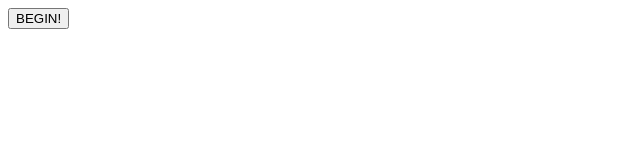
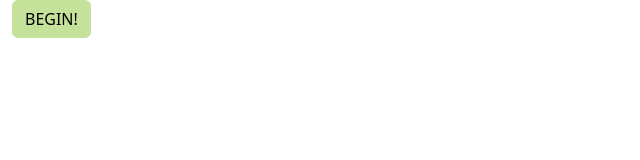
Before and after one commit to YarnSpinnerTool/YarnSpinner-TypeScript, a website built with webpack: page src/index.html in a window 1280 px wide. Shown: the whole page, without its empty margins (0-640 px from the left). Built offline with nearby package versions, Linux system fonts and the light colour scheme.

Commit message:
Embed CSS in output HTML

```diff
--- a/src/index.html
+++ b/src/index.html
@@ -7,7 +7,10 @@
     <script src="yarnspinner.js"></script>
   </head>
   <body>
-      <button id="testbutton">BEGIN!</button>
-      <div id="container"></div>
+      <div class="container-fluid">
+        <button type="button" class="btn btn-primary"  id="testbutton">BEGIN!</button>
+        <div id="container"></div>
+      </div>
+
   </body>
 </html>
--- a/src/index.ts
+++ b/src/index.ts
@@ -1,6 +1,9 @@
 import { data, stringTable } from "./data";
 import { YarnVM, OptionItem } from "./yarnvm";
 import { Program } from "./yarn_spinner";
+
+import "./yarnspinner.scss";
+import 'bootstrap';
 
 window.addEventListener('load', async function () {
     console.log("window loaded!");
--- /dev/null
+++ b/src/yarnspinner.scss
@@ -0,0 +1,63 @@
+// 1. Include functions first (so you can manipulate colors, SVGs, calc, etc)
+@import "node_modules/bootstrap/scss/functions";
+
+
+// 2. Customise variables
+
+$blue: #79A5B7;
+$pink: #F2A9A0;
+$red: #D5683F;
+$orange: #fd7e14;
+$yellow: #F5C45A;
+$darker-green: #7AA479;
+$dark-green: #A8BD9B;
+$main-green: #C5E29B;
+$grey: #818582;
+
+$primary: $main-green;
+$secondary: $blue;
+
+$background-tint: #f6f8f4;
+
+$link-color: $darker-green;
+
+@import "node_modules/bootstrap/scss/bootstrap-utilities";
+
+// Layout & components
+@import "node_modules/bootstrap/scss/root";
+@import "node_modules/bootstrap/scss/reboot";
+@import "node_modules/bootstrap/scss/type";
+@import "node_modules/bootstrap/scss/images";
+@import "node_modules/bootstrap/scss/containers";
+@import "node_modules/bootstrap/scss/grid";
+@import "node_modules/bootstrap/scss/tables";
+@import "node_modules/bootstrap/scss/forms";
+@import "node_modules/bootstrap/scss/buttons";
+@import "node_modules/bootstrap/scss/transitions";
+@import "node_modules/bootstrap/scss/dropdown";
+@import "node_modules/bootstrap/scss/button-group";
+@import "node_modules/bootstrap/scss/nav";
+@import "node_modules/bootstrap/scss/navbar";
+@import "node_modules/bootstrap/scss/card";
+@import "node_modules/bootstrap/scss/accordion";
+@import "node_modules/bootstrap/scss/breadcrumb";
+@import "node_modules/bootstrap/scss/pagination";
+@import "node_modules/bootstrap/scss/badge";
+@import "node_modules/bootstrap/scss/alert";
+@import "node_modules/bootstrap/scss/progress";
+@import "node_modules/bootstrap/scss/list-group";
+@import "node_modules/bootstrap/scss/close";
+@import "node_modules/bootstrap/scss/toasts";
+@import "node_modules/bootstrap/scss/modal";
+@import "node_modules/bootstrap/scss/tooltip";
+@import "node_modules/bootstrap/scss/popover";
+@import "node_modules/bootstrap/scss/carousel";
+@import "node_modules/bootstrap/scss/spinners";
+@import "node_modules/bootstrap/scss/offcanvas";
+@import "node_modules/bootstrap/scss/placeholders";
+
+// Helpers
+@import "node_modules/bootstrap/scss/helpers";
+
+// Utilities
+@import "node_modules/bootstrap/scss/utilities/api";
--- a/webpack.config.js
+++ b/webpack.config.js
@@ -1,6 +1,8 @@
 const path = require('path');
 const HtmlWebpackPlugin = require('html-webpack-plugin');
 
+const MiniCssExtractPlugin = require('mini-css-extract-plugin');
+const HTMLInlineCSSWebpackPlugin = require('html-inline-css-webpack-plugin').default;
 
 module.exports = {
   entry: {
@@ -17,6 +19,14 @@ module.exports = {
         use: 'ts-loader',
         exclude: /node_modules/,
       },
+      {
+        test: /\.scss$/, // or /\.css$/i if you aren't using sass
+        use: [
+          MiniCssExtractPlugin.loader,
+          "css-loader",
+          "sass-loader",
+        ],
+      },
     ],
   },
   resolve: {
@@ -30,6 +40,12 @@ module.exports = {
     minimize: true
   },
   plugins: [
+
+    new MiniCssExtractPlugin({
+      filename: "[name].css",
+      chunkFilename: "[id].css"
+    }),
+    new HTMLInlineCSSWebpackPlugin(),
     new HtmlWebpackPlugin({
       template: 'src/index.html',
       urlBase: process.env['BASE_URL'] || '',
```
Also changed, not shown: package.json (+9 -1 lines), 1 other file.
